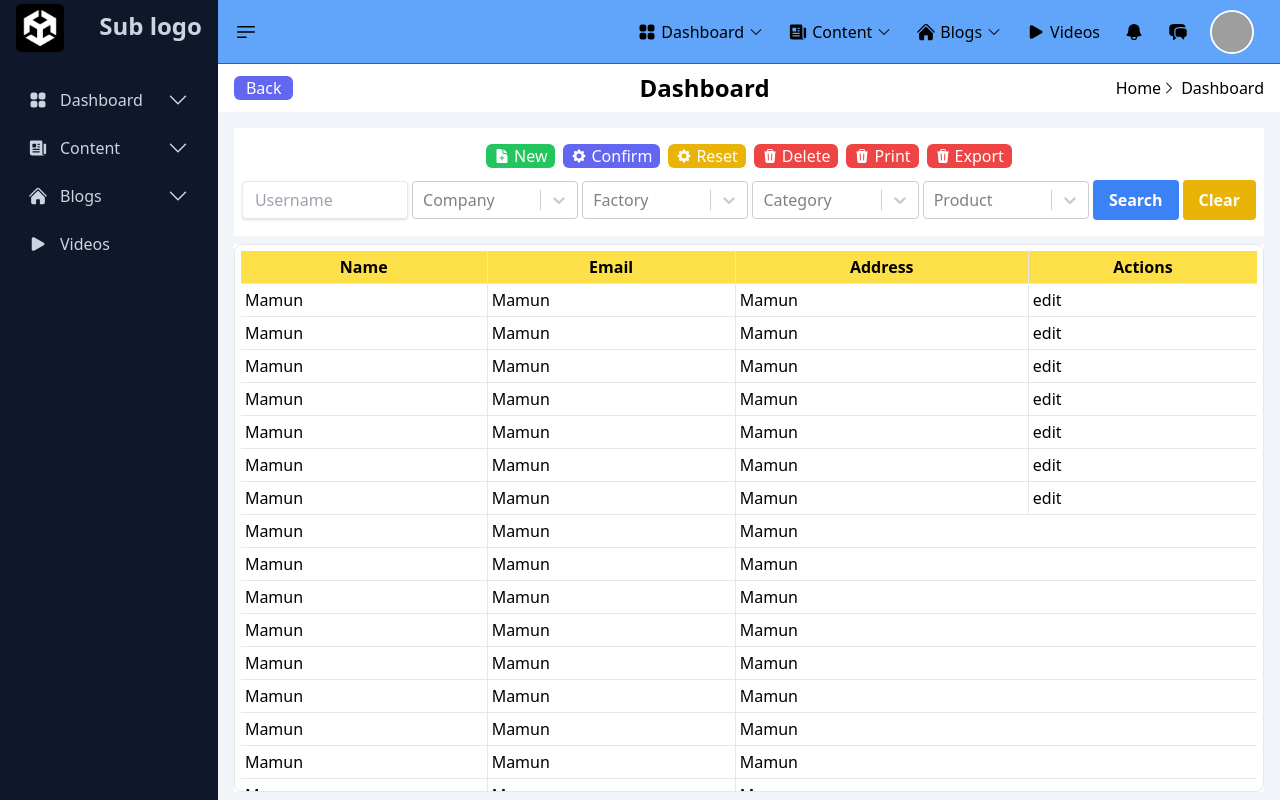
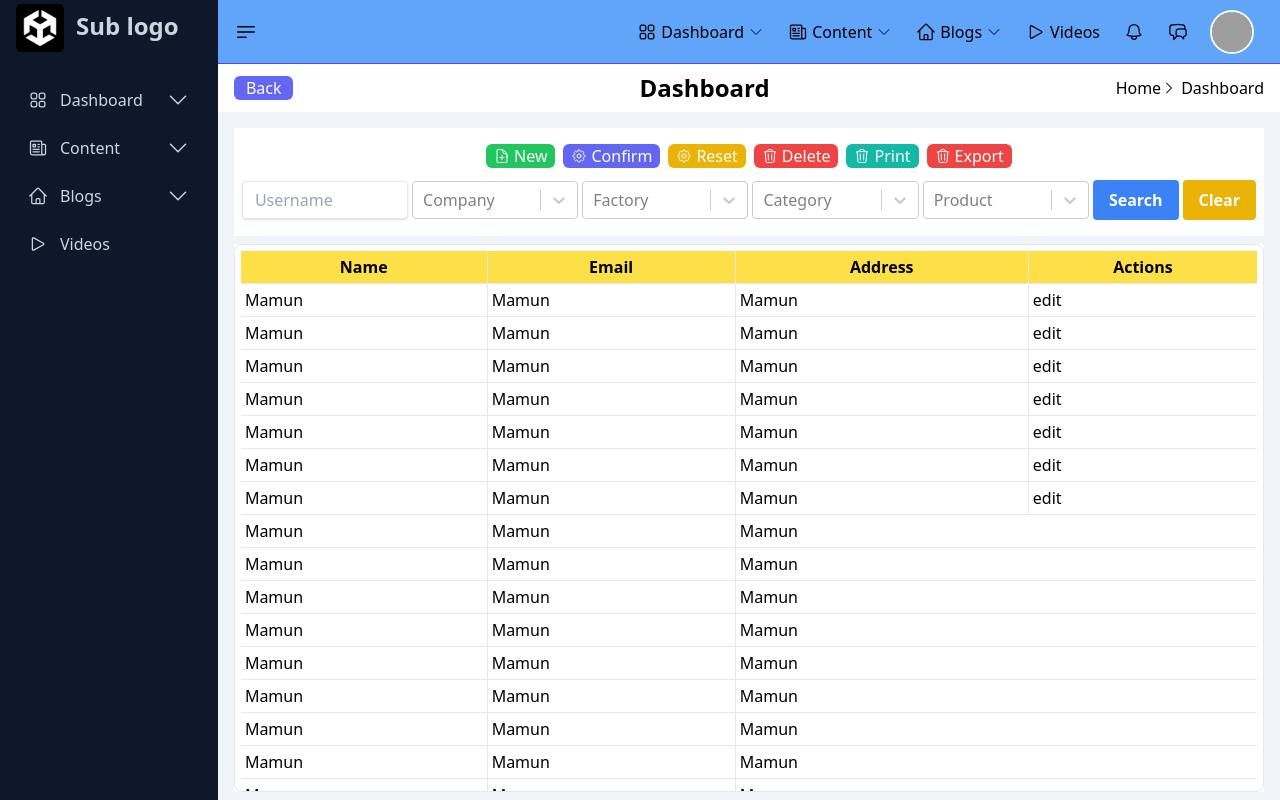
Before and after one commit to suportdevs/react-admin-dashboard-client, a React (Create React App) app: page / in a window 1280 px wide. Built offline with nearby package versions, Linux system fonts and the light colour scheme; grey boxes are pictures that could not be loaded.

Commit message:
update prints

```diff
--- a/src/components/Content.jsx
+++ b/src/components/Content.jsx
@@ -1,4 +1,4 @@
-import { Cog8ToothIcon, DocumentPlusIcon, TrashIcon } from "@heroicons/react/24/solid";
+import { Cog8ToothIcon, DocumentPlusIcon, TrashIcon } from "@heroicons/react/24/outline";
 import { Link } from "react-router-dom";
 import ReactSelect from "react-select";
 import Table from "./Table";
@@ -13,15 +13,15 @@ const options = [
 const Content = () => {
     return (
         <>
-        <div className="flex flex-col mt-4 mx-4 rounded-md lg:h-[83vh] " id="content">
+        <div className="flex flex-col mt-4 mx-4 rounded-md lg:h-[83vh] " >
             <div className="bg-white flex flex-col py-4 p-2 hip">
                 <div className="flex flex-wrap items-center gap-2 justify-center">
-                    <Link className="flex items-center gap-1 bg-green-500 hover:bg-green-600 text-white px-2 rounded-md focus:ring-4 ring-green-500/50"><span><DocumentPlusIcon className="w-4 h-4" /></span> New</Link>
-                    <Link className="flex items-center gap-1 bg-indigo-500 hover:bg-indigo-600 text-white px-2 rounded-md focus:ring-4 ring-indigo-500/50"><span><Cog8ToothIcon className="w-4 h-4" /></span> Confirm</Link>
-                    <Link className="flex items-center gap-1 bg-yellow-500 hover:bg-yellow-600 text-white px-2 rounded-md focus:ring-4 ring-yellow-500/50"><span><Cog8ToothIcon className="w-4 h-4" /></span> Reset</Link>
-                    <Link className="flex items-center gap-1 bg-red-500 hover:bg-red-600 text-white px-2 rounded-md focus:ring-4 ring-red-500/50"><span><TrashIcon className="w-4 h-4" /></span> Delete</Link>
-                    <Link className="flex items-center gap-1 bg-red-500 hover:bg-red-600 text-white px-2 rounded-md focus:ring-4 ring-red-500/50" onClick={() => printDiv('print_area')} ><span><TrashIcon className="w-4 h-4" /></span> Print</Link>
-                    <Link className="flex items-center gap-1 bg-red-500 hover:bg-red-600 text-white px-2 rounded-md focus:ring-4 ring-red-500/50" onClick={() => ExportToExcel('print_area')} ><span><TrashIcon className="w-4 h-4" /></span> Export</Link>
+                    <Link className="flex items-center gap-1 bg-green-500 hover:bg-green-600 text-white px-2 rounded-md focus:ring-4 ring-green-500/50"><span><DocumentPlusIcon className="w-4 h-4 hover:fill-blue-500" /></span> New</Link>
+                    <Link className="flex items-center gap-1 bg-indigo-500 hover:bg-indigo-600 text-white px-2 rounded-md focus:ring-4 ring-indigo-500/50"><span><Cog8ToothIcon className="w-4 h-4 hover:fill-blue-500" /></span> Confirm</Link>
+                    <Link className="flex items-center gap-1 bg-yellow-500 hover:bg-yellow-600 text-white px-2 rounded-md focus:ring-4 ring-yellow-500/50"><span><Cog8ToothIcon className="w-4 h-4 hover:fill-blue-500" /></span> Reset</Link>
+                    <Link className="flex items-center gap-1 bg-red-500 hover:bg-red-600 text-white px-2 rounded-md focus:ring-4 ring-red-500/50"><span><TrashIcon className="w-4 h-4 hover:fill-blue-500" /></span> Delete</Link>
+                    <Link className="flex items-center gap-1 bg-teal-500 hover:bg-teal-600 text-white px-2 rounded-md focus:ring-4 ring-teal-500/50" onClick={() => printDiv('print_area')} ><span><TrashIcon className="w-4 h-4 hover:fill-blue-500" /></span> Print</Link>
+                    <Link className="flex items-center gap-1 bg-red-500 hover:bg-red-600 text-white px-2 rounded-md focus:ring-4 ring-red-500/50" onClick={() => ExportToExcel('print_area')} ><span><TrashIcon className="w-4 h-4 hover:fill-blue-500" /></span> Export</Link>
                 </div>
                 <div className="flex flex-wrap lg:flex-nowrap items-center lg:gap-1 mt-3">
                     <div className="w-6/12 lg:w-1/2">
--- a/src/components/Header.jsx
+++ b/src/components/Header.jsx
@@ -1,4 +1,4 @@
-import { Bars3BottomLeftIcon, BellIcon, ChatBubbleLeftRightIcon, ChevronDownIcon, Cog8ToothIcon, HomeIcon, UserIcon } from '@heroicons/react/24/solid'
+import { Bars3BottomLeftIcon, BellIcon, ChatBubbleLeftRightIcon, ChevronDownIcon, Cog8ToothIcon, HomeIcon, UserIcon } from "@heroicons/react/24/outline";
 import { useState } from 'react';
 import { Link } from 'react-router-dom';
 import { menuItems } from '../dataset';
--- a/src/components/Logo.jsx
+++ b/src/components/Logo.jsx
@@ -4,7 +4,7 @@ import logo from "../images/logo.png"
 const Logo = ({inactive, offCanvas, setOffCanvas, lg_device}) => {
 
     return (
-        <div className="flex items-center justify-between gap-3 px-4 lg:px-0">
+        <div className="flex items-center justify-between lg:justify-start gap-3 px-4 lg:px-0">
             <div className={`${lg_device ? 'lg:hidden' : ''}`}>
                 <img src={logo} alt="logo" className={`w-12 h-auto ${inactive ? 'mt-1' : 'mt-0'}`} />
             </div>
--- a/src/components/Table.jsx
+++ b/src/components/Table.jsx
@@ -16,43 +16,43 @@ export default function Table() {
                         <td className="p-1 hip">Mamun</td>
                         <td className="p-1">Mamun</td>
                         <td className="p-1">Mamun</td>
-                        <td className="p-1 hip"><a href="">edit</a></td>
+                        <td className="p-1 hip"><p >edit</p></td>
                     </tr>
                     <tr className="divide-x divide-gray-200">
                         <td className="p-1">Mamun</td>
                         <td className="p-1">Mamun</td>
                         <td className="p-1">Mamun</td>
-                        <td className="p-1 hip"><a href="">edit</a></td>
+                        <td className="p-1 hip"><p >edit</p></td>
                     </tr>
                     <tr className="divide-x divide-gray-200">
                         <td className="p-1">Mamun</td>
                         <td className="p-1">Mamun</td>
                         <td className="p-1">Mamun</td>
-                        <td className="p-1 hip"><a href="">edit</a></td>
+                        <td className="p-1 hip"><p >edit</p></td>
                     </tr>
                     <tr className="divide-x divide-gray-200">
                         <td className="p-1">Mamun</td>
                         <td className="p-1">Mamun</td>
                         <td className="p-1">Mamun</td>
-                        <td className="p-1 hip"><a href="">edit</a></td>
+                        <td className="p-1 hip"><p >edit</p></td>
                     </tr>
                     <tr className="divide-x divide-gray-200">
                         <td className="p-1">Mamun</td>
                         <td className="p-1">Mamun</td>
                         <td className="p-1">Mamun</td>
-                        <td className="p-1 hip"><a href="">edit</a></td>
+                        <td className="p-1 hip"><p >edit</p></td>
                     </tr>
                     <tr className="divide-x divide-gray-200">
                         <td className="p-1">Mamun</td>
                         <td className="p-1">Mamun</td>
                         <td className="p-1">Mamun</td>
-                        <td className="p-1 hip"><a href="">edit</a></td>
+                        <td className="p-1 hip"><p >edit</p></td>
                     </tr>
                     <tr className="divide-x divide-gray-200">
                         <td className="p-1">Mamun</td>
                         <td className="p-1">Mamun</td>
                         <td className="p-1">Mamun</td>
-                        <td className="p-1 hip"><a href="">edit</a></td>
+                        <td className="p-1 hip"><p >edit</p></td>
                     </tr>
                     <tr className="divide-x divide-gray-200">
                         <td className="p-1">Mamun</td>
--- a/src/dataset.js
+++ b/src/dataset.js
@@ -1,5 +1,5 @@
 
-import { HomeIcon, NewspaperIcon, PlayIcon, Squares2X2Icon } from '@heroicons/react/24/solid'
+import { HomeIcon, NewspaperIcon, PlayIcon, Squares2X2Icon } from "@heroicons/react/24/outline";
 
 export const menuItems = [
     {
```
